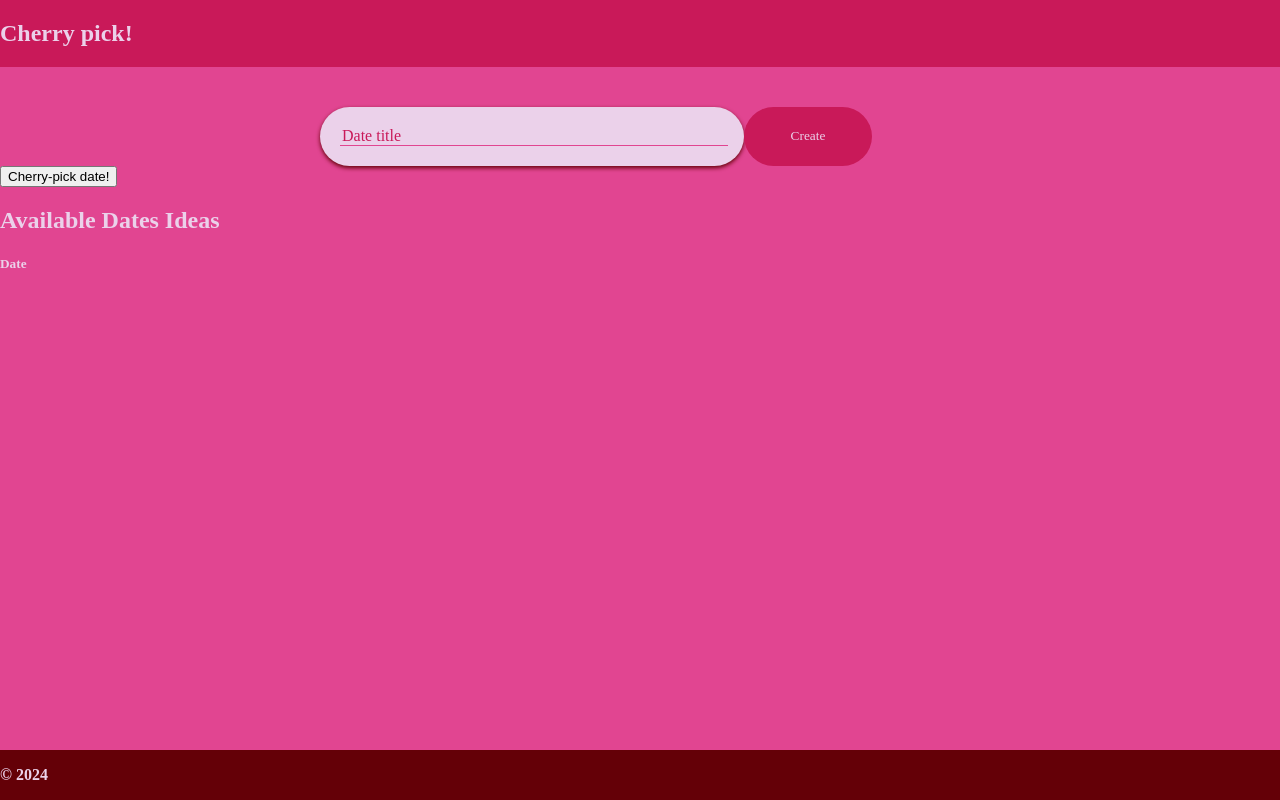
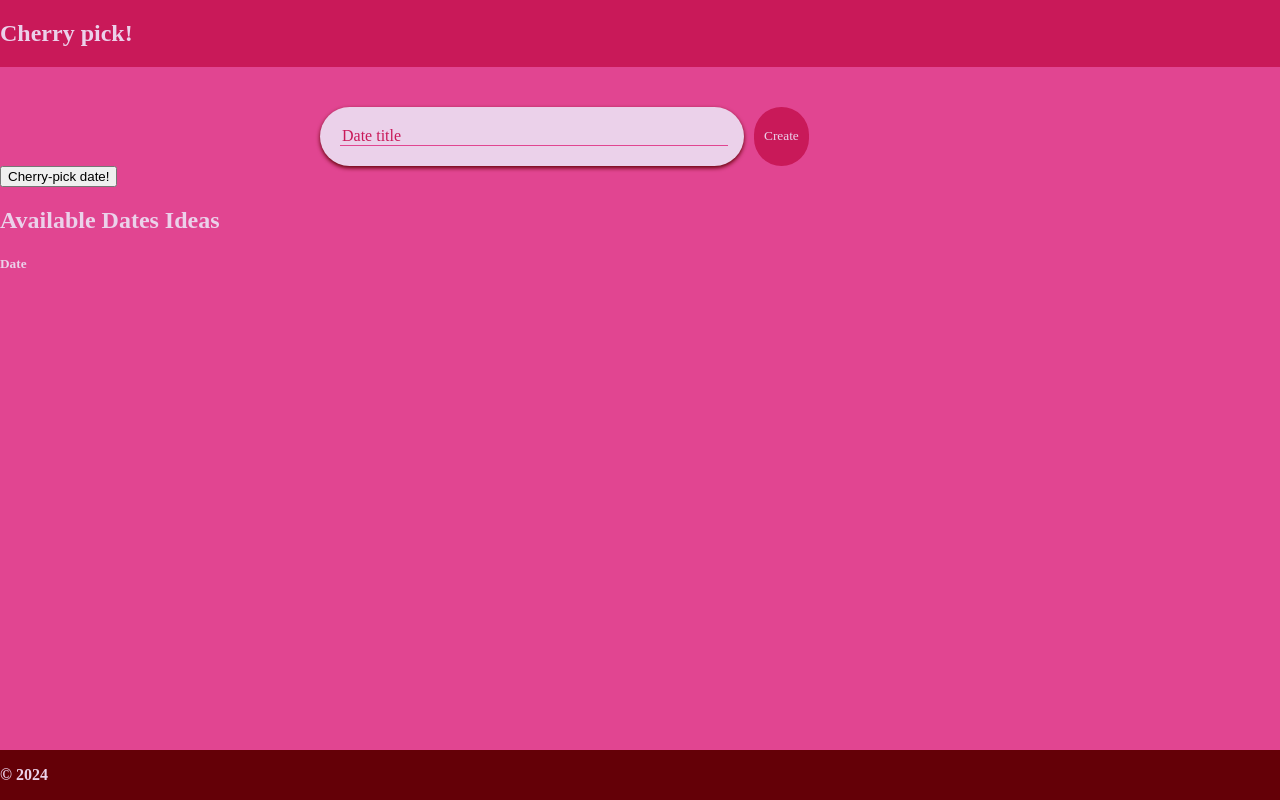
Before and after one commit to gmmonsalve/cherry-picker, an Angular app in the folder frontend/: page /dashboard in a window 1280 px wide. Built offline with nearby package versions, Linux system fonts and the light colour scheme; a web font is replaced by a local one.

Commit message:
chore: Update date-creator component styles and form layout

```diff
--- a/frontend/src/app/dashboard/date-creator/date-creator.component.scss
+++ b/frontend/src/app/dashboard/date-creator/date-creator.component.scss
@@ -11,6 +11,9 @@
 
 .create-button{
   width: 20%;
+  align-self: center;
+  margin-left: 10px;
+  height: 100%;
 }
 
 #create-form{
--- a/frontend/src/ui/cherry-button/cherry-button.directive.ts
+++ b/frontend/src/ui/cherry-button/cherry-button.directive.ts
@@ -14,8 +14,9 @@ export class CherryButtonDirective {
     this.renderer.setStyle(this.el.nativeElement, 'border', 'none');
     this.renderer.setStyle(this.el.nativeElement, 'padding', '10px');
     this.renderer.setStyle(this.el.nativeElement, 'cursor', 'pointer');
-    this.renderer.setStyle(this.el.nativeElement, 'width', '100%');
+    this.renderer.setStyle(this.el.nativeElement, 'width', 'auto');
     this.renderer.setStyle(this.el.nativeElement, 'height', '100%');
+
   }
 
 }
```
